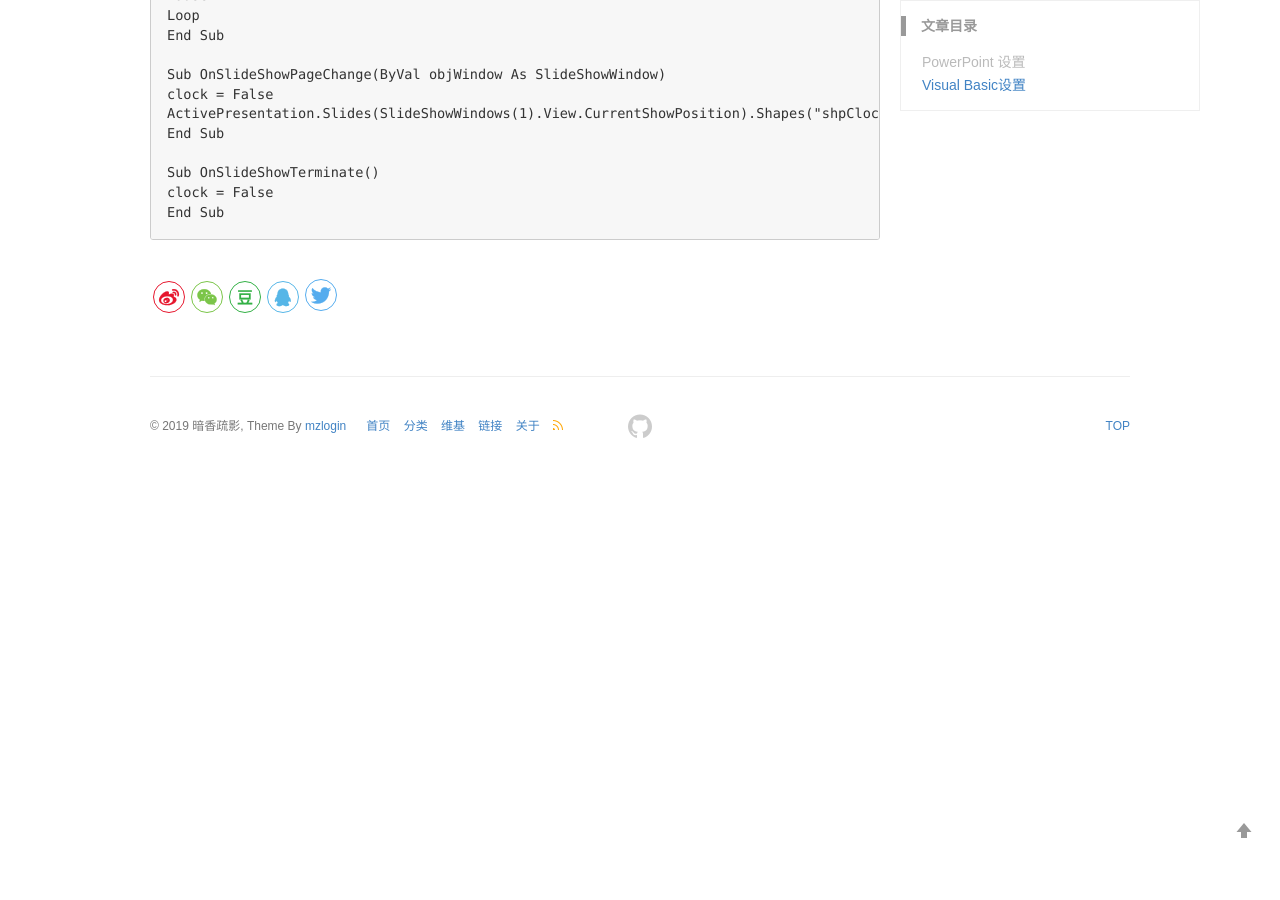
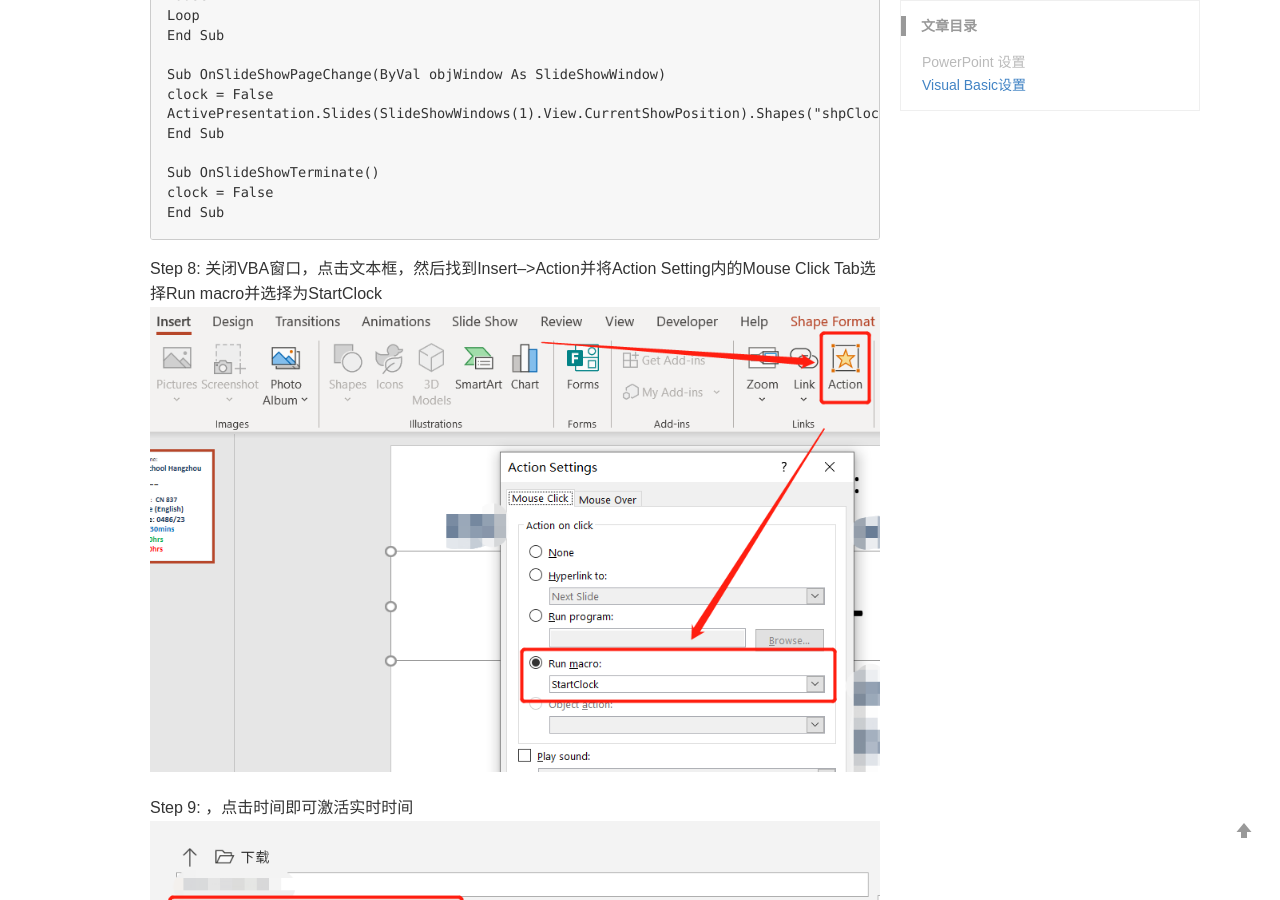
Before and after one commit to dzvision/backup-ghpages, a Jekyll site: the page built from _posts/2020-10-12-PowerPoint-Add-Live-Clock.md, in a window 1280 px wide and 900 px high, scrolled down 2621 px. Built offline with Jekyll 4.4.1, drawn with Linux system fonts in a browser that asks for light colours; comment, search, counter and statistics services are not loaded; before the commit the page ends 3096 px from its top, so only the background shows below that.

Commit message:
Update Blog
Update Blog

````diff
--- a/_posts/2020-10-12-PowerPoint-Add-Live-Clock.md
+++ b/_posts/2020-10-12-PowerPoint-Add-Live-Clock.md
@@ -68,3 +68,9 @@
 clock = False
 End Sub
 ```
+
+Step 8: 关闭VBA窗口，点击文本框，然后找到Insert-->Action并将Action Setting内的Mouse Click Tab选择Run macro并选择为StartClock
+![Step8](/blog/images/posts/2020/20201012_AddLiveClock-step8.png)
+
+Step 9: ，点击时间即可激活实时时间
+![Step9](/blog/images/posts/2020/20201012_AddLiveClock-step9.png)
````
Also changed, not shown: images/posts/2020/20201012_AddLiveClock-step8.png (added), images/posts/2020/20201012_AddLiveClock-step9.png (added).
